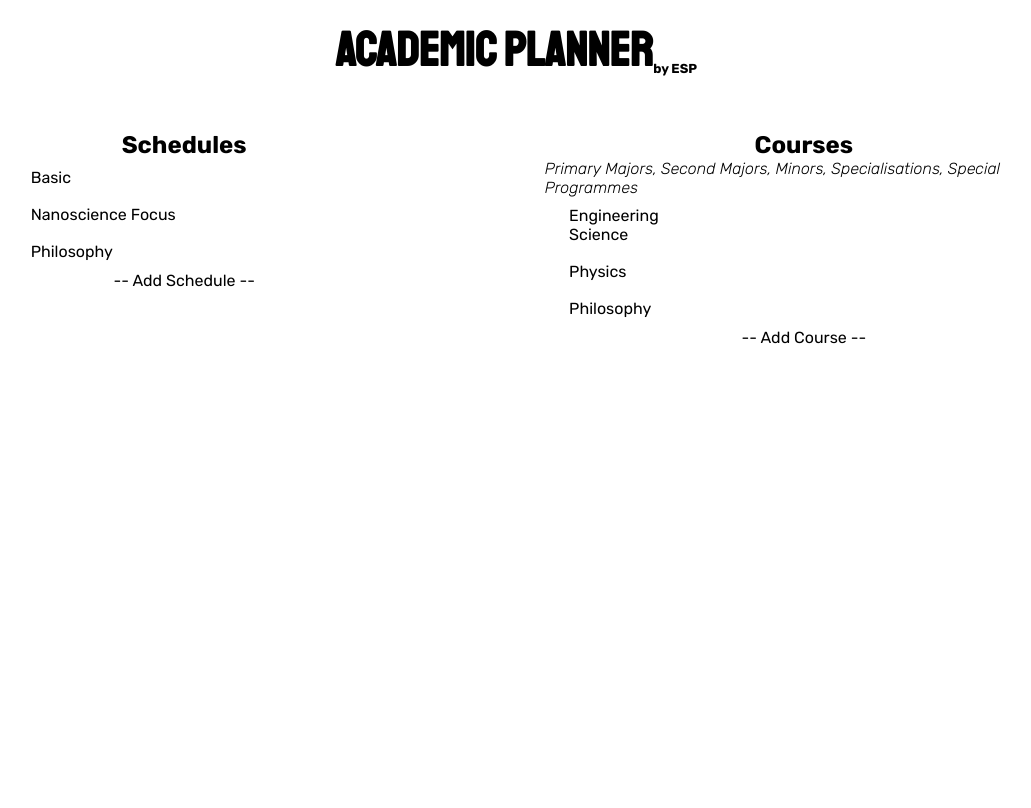
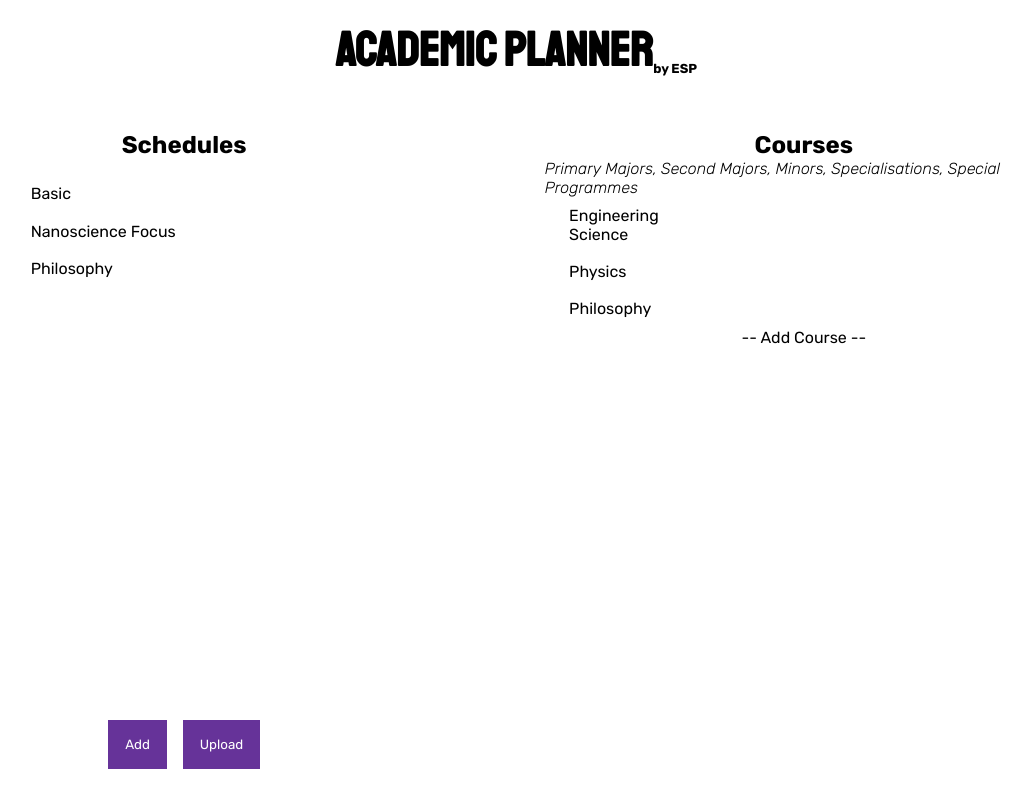
Before and after one commit to jittosan/planner-site, a Next.js app: page / in a window 1280 px wide. Shown: the top 808 px of the page, without its empty margins (146-1177 px from the left). Built offline with nearby package versions, Linux system fonts and the light colour scheme.

Commit message:
basic ScheduleMenu navigation

```diff
--- a/components/ScheduleMenu.js
+++ b/components/ScheduleMenu.js
@@ -1,10 +1,16 @@
 import styles from '../styles/ScheduleMenu.module.scss'
 import { exampleSchedules as data } from '../data/tempData'
 import { useEffect, useState } from 'react'
+import ScheduleView from './ScheduleView'
 
 //temporary data object
 
 const ScheduleMenu = () => {
+    // state of opened menu, null if unopened
+    const [selectedScheduleIndex, setSelectedScheduleIndex] = useState(null)
+    const openSchedule = (index) => {setSelectedScheduleIndex(index)}
+    const closeSchedule = () => {setSelectedScheduleIndex(null)}
+    const isScheduleOpened = () => {return selectedScheduleIndex!==null}
     // state to store module information
     const [scheduleList, setScheduleList] = useState([])
     const pushSchedule = (newSchedule) => {setScheduleList(scheduleList.push(newSchedule))}
@@ -16,25 +22,36 @@ const ScheduleMenu = () => {
     return (
         <div className={styles.container}>
             <h2>Schedules</h2>
-            {scheduleList.map((item, index) => <ScheduleItem scheduleData={item} key={index} />)}
-            <ScheduleEntry pushSchedule={pushSchedule} />
+            {
+                isScheduleOpened() ?
+                    <>
+                    <ScheduleView closeSchedule={closeSchedule} />
+                    </>
+                    :
+                    <>
+                    {scheduleList.map((item, index) => <ScheduleItem scheduleData={item} selectSchedule={openSchedule} key={index} />)}
+                    <ScheduleEntry />
+                    </>
+            }
         </div>
     )
 }
 
-const ScheduleItem = ({ scheduleData }) => {
+const ScheduleItem = ({ scheduleData, selectSchedule }) => {
+
     return(
-        <div className={styles.moduleItem}>
+        <div className={styles.scheduleItem} onClick={() => selectSchedule()}>
             <strong>{scheduleData.code}</strong>
             <p>{scheduleData.name}</p>
         </div>
     )
 }
 
-const ScheduleEntry = ({ pushModule }) => {
+const ScheduleEntry = ({  }) => {
     return(
-        <div>
-            <p> -- Add Schedule -- </p>
+        <div className={styles.scheduleEntry}>
+            <button className={styles.addButton}>Add</button>
+            <button className={styles.uploadButton}>Upload</button>
         </div>
     )
 }
--- a/components/ScheduleView.js
+++ b/components/ScheduleView.js
@@ -1,9 +1,12 @@
-import React from 'react'
+import styles from '../styles/ScheduleView.module.scss'
 
-const ScheduleView = () => {
-  return (
-    <div>ScheduleView</div>
-  )
+const ScheduleView = ({ closeSchedule }) => {
+    return (
+        <div className={styles.container}>
+            <p className={styles.backButton} onClick={() => closeSchedule()}> {'<'} Back</p>
+            <strong>Modules</strong>
+        </div>
+    )
 }
 
 export default ScheduleView
--- a/styles/ScheduleMenu.module.scss
+++ b/styles/ScheduleMenu.module.scss
@@ -2,13 +2,17 @@
     height: 100%;
     width: 100%;
     padding: 2ch 5ch;
-
+    position: relative;
     display: flex;
     flex-direction: column;
     justify-content: flex-start;
     align-items: center;
 
-    .moduleItem {
+    h2 {
+        margin-bottom: 1ch;
+    }
+
+    .scheduleItem {
         width: 100%;
         height: auto;
         padding: 0.5ch 2ch;
@@ -21,6 +25,40 @@
 
         &:hover {
             border: solid 4px black;
+            cursor: pointer;
+        }
+    }
+
+    .scheduleEntry {
+        position: absolute;
+        bottom: 10ch;
+        left: 0;
+        width: 100%;
+        color: rebeccapurple;
+        display: flex;
+        flex-direction: row;
+        justify-content: center;
+        align-items: center;
+        padding: 2ch;
+
+        .addButton {
+            background-color: rebeccapurple;
+            color: white;
+            padding: 2ch;
+            text-decoration: none;
+            border: none;
+            font-family: 'Rubik', cursive;
+            margin: 0ch 0.5rem;
+        }
+
+        .uploadButton {
+            background-color: rebeccapurple;
+            color: white;
+            padding: 2ch;
+            text-decoration: none;
+            border: none;
+            font-family: 'Rubik', cursive;
+            margin: 0ch 0.5rem;
         }
     }
 }
--- /dev/null
+++ b/styles/ScheduleView.module.scss
@@ -0,0 +1,17 @@
+.container {
+    height: 100%;
+    width: 100%;
+    position: relative;
+    padding: 5ch 2ch 2ch 2ch;
+
+    .backButton {
+        position: absolute;
+        top: 0;
+        left: 0;
+        padding: 1ch;
+
+        &:hover {
+            cursor: pointer;
+        }
+    }
+}
--- a/styles/globals.scss
+++ b/styles/globals.scss
@@ -4,6 +4,8 @@ html,
 body {
   padding: 0;
   margin: 0;
+  height: 100vh;
+  width: 100vw;
   font-family: -apple-system, BlinkMacSystemFont, Segoe UI, Roboto, Oxygen,
     Ubuntu, Cantarell, Fira Sans, Droid Sans, Helvetica Neue, sans-serif;
     font-family: 'Rubik', sans-serif;
--- a/styles/index.module.scss
+++ b/styles/index.module.scss
@@ -1,11 +1,10 @@
 .titleCard {
-    width: 100%;
-    height: auto;
     display: flex;
     flex-direction: column;
     justify-content: center;
     align-items: center;
     padding: 2ch;
+    box-sizing: border-box;
 
     .title {
         position: relative;
@@ -25,7 +24,7 @@
 }
 
 .main {
-    width: 100vw;
+    width: 100%;
     height: 100vh;
     box-sizing: border-box;
 
```
